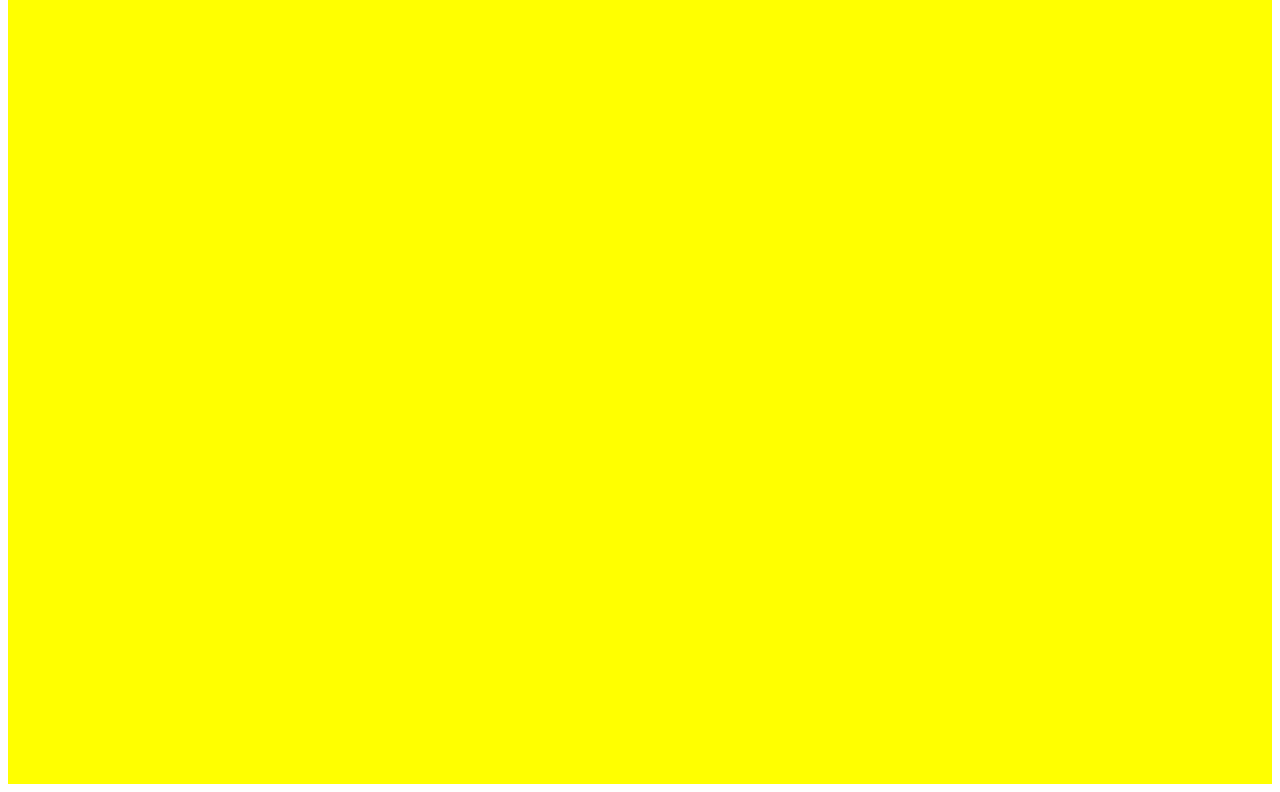
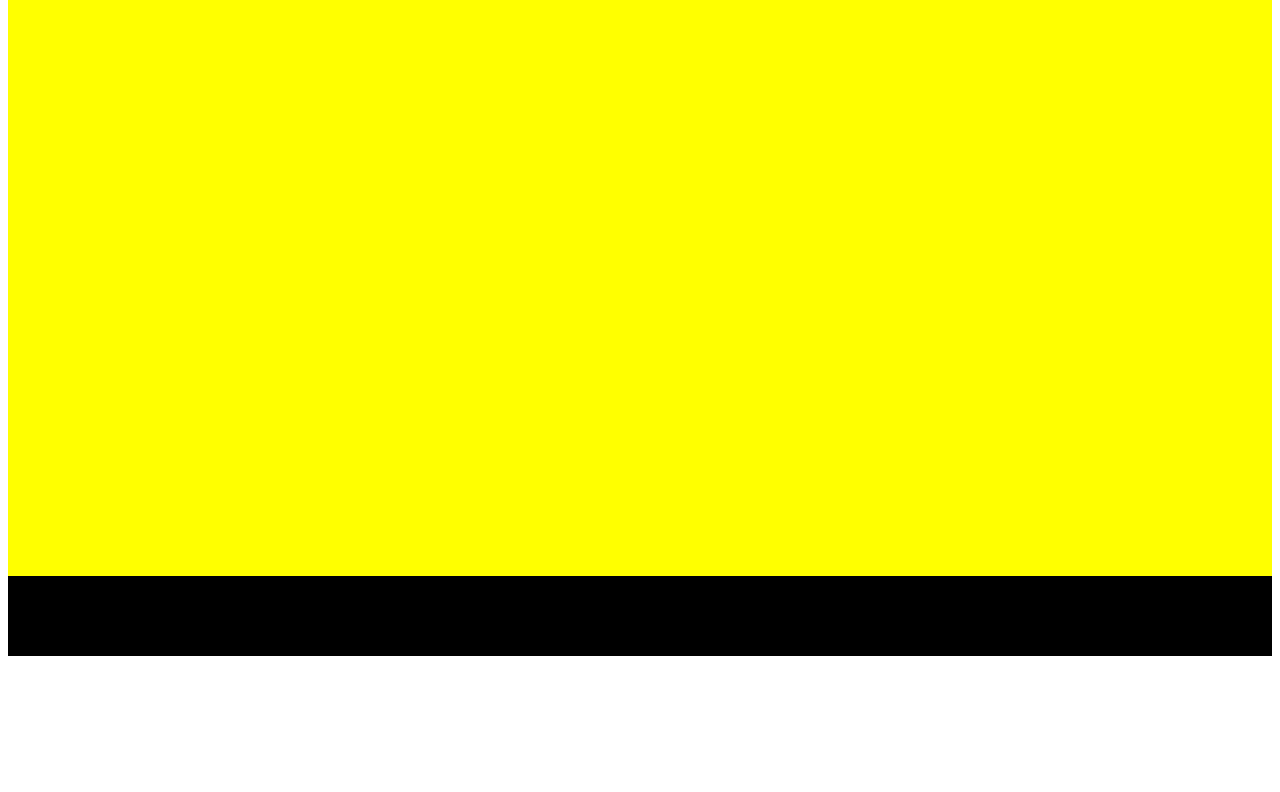
Before and after one commit to prashantbharati/sp-first, a React (Create React App) app: page / in a window 1280 px wide. Shown: the part 5152-5944 px from the top of the page. After the commit the page ends 5816 px from the top, so only its background shows below. Built offline with nearby package versions, Linux system fonts and the light colour scheme.

Commit message:
divs placing done

```diff
--- a/src/App.js
+++ b/src/App.js
@@ -16,6 +16,7 @@ const App = () => {
       <div className={classes.div7}>lol2</div>
       <div className={classes.div8}>lol2</div>
       <div className={classes.div9}>lol2</div>
+      <div className={classes.footer}>lol2</div>
     </>
   );
 };
--- a/src/styles.js
+++ b/src/styles.js
@@ -20,22 +20,26 @@ export default makeStyles((theme) => ({
   },
   div5: {
     backgroundColor: "violet",
-    height: "1vh",
+    height: "75vh",
   },
   div6: {
     backgroundColor: "indigo",
-    height: "100vh",
+    height: "75vh",
   },
   div7: {
     backgroundColor: "blue",
-    height: "100vh",
+    height: "75vh",
   },
   div8: {
     backgroundColor: "green",
-    height: "100vh",
+    height: "75vh",
   },
   div9: {
     backgroundColor: "yellow",
-    height: "100vh",
+    height: "75vh",
+  },
+  footer: {
+    backgroundColor: "black",
+    height: "10vh",
   },
 }));
```
